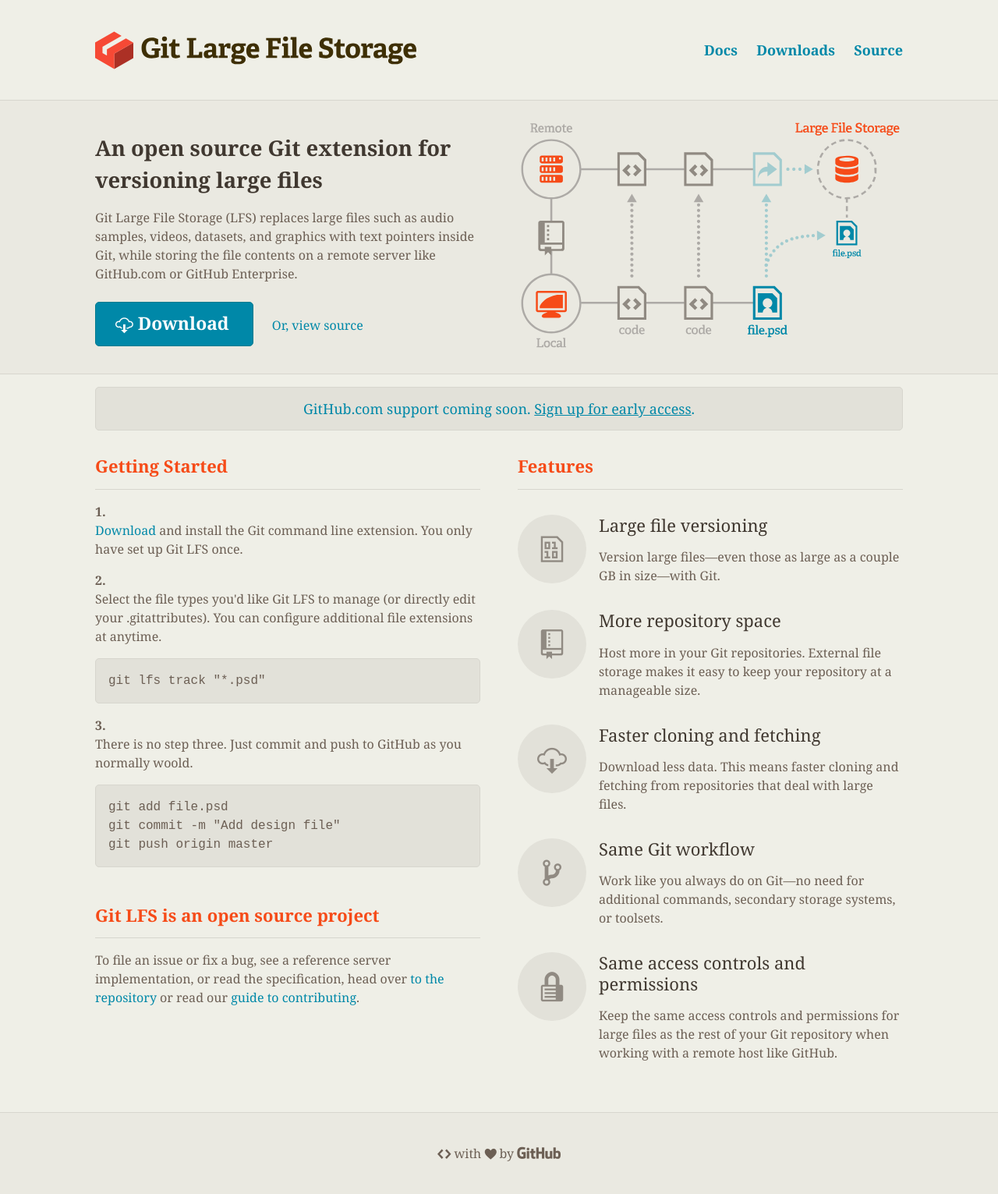
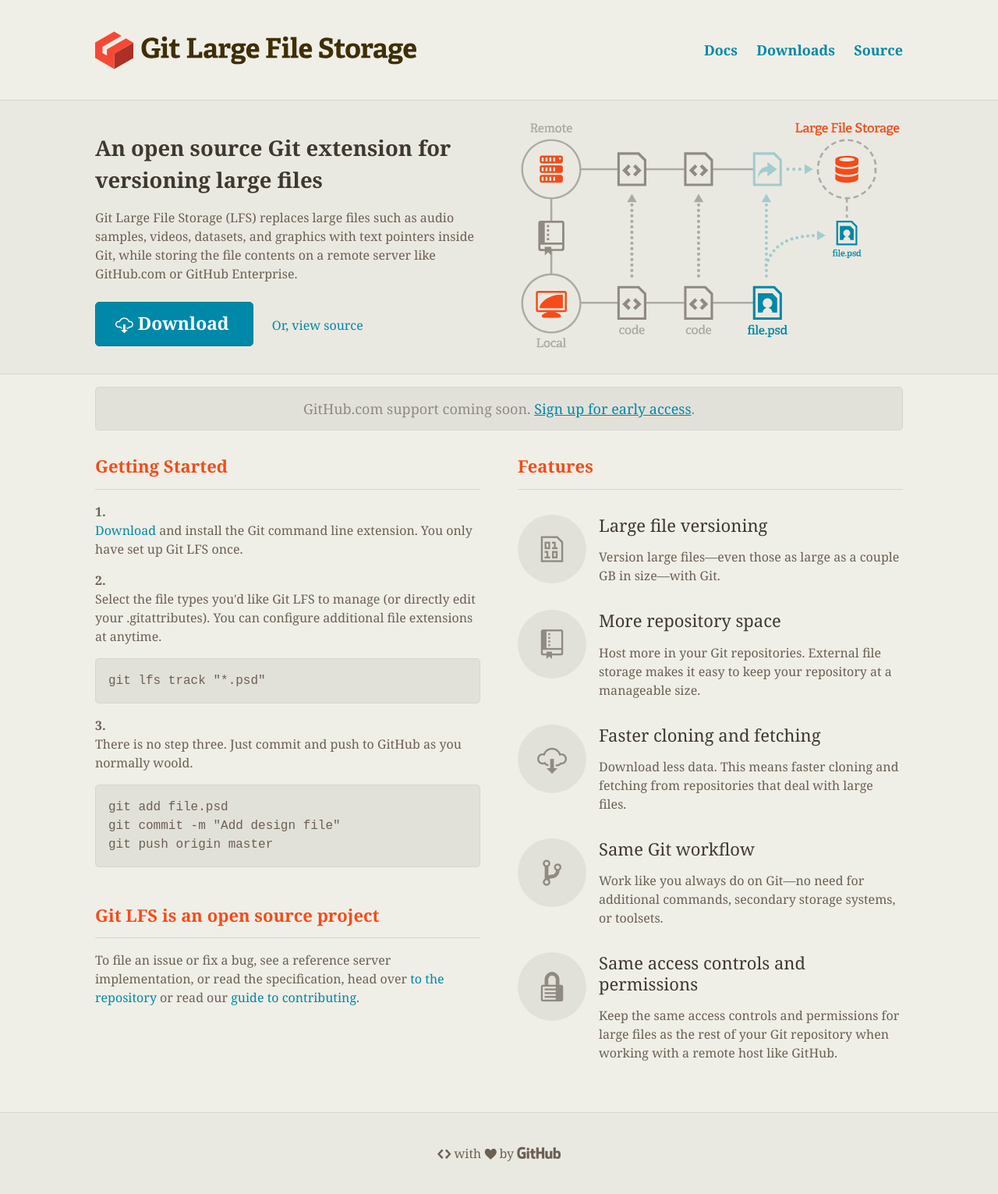
Before and after one commit to git-lfs/git-lfs.github.com, a Jekyll site: the page built from index.html, in a window 1280 px wide. Shown: the whole page at 78% size. Built offline with Jekyll 4.4.1, drawn with Linux system fonts in a browser that asks for light colours.

Commit message:
tweak colors

```diff
--- a/_sass/_home.scss
+++ b/_sass/_home.scss
@@ -161,6 +161,10 @@
   border-radius: 5px;
   font-size: 1.125rem;
   line-height: 3;
+  color: $tan_darker4;
 
-  span { text-decoration: underline; }
+  span {
+    text-decoration: underline;
+    color: $aqua;
+  }
 }
```
